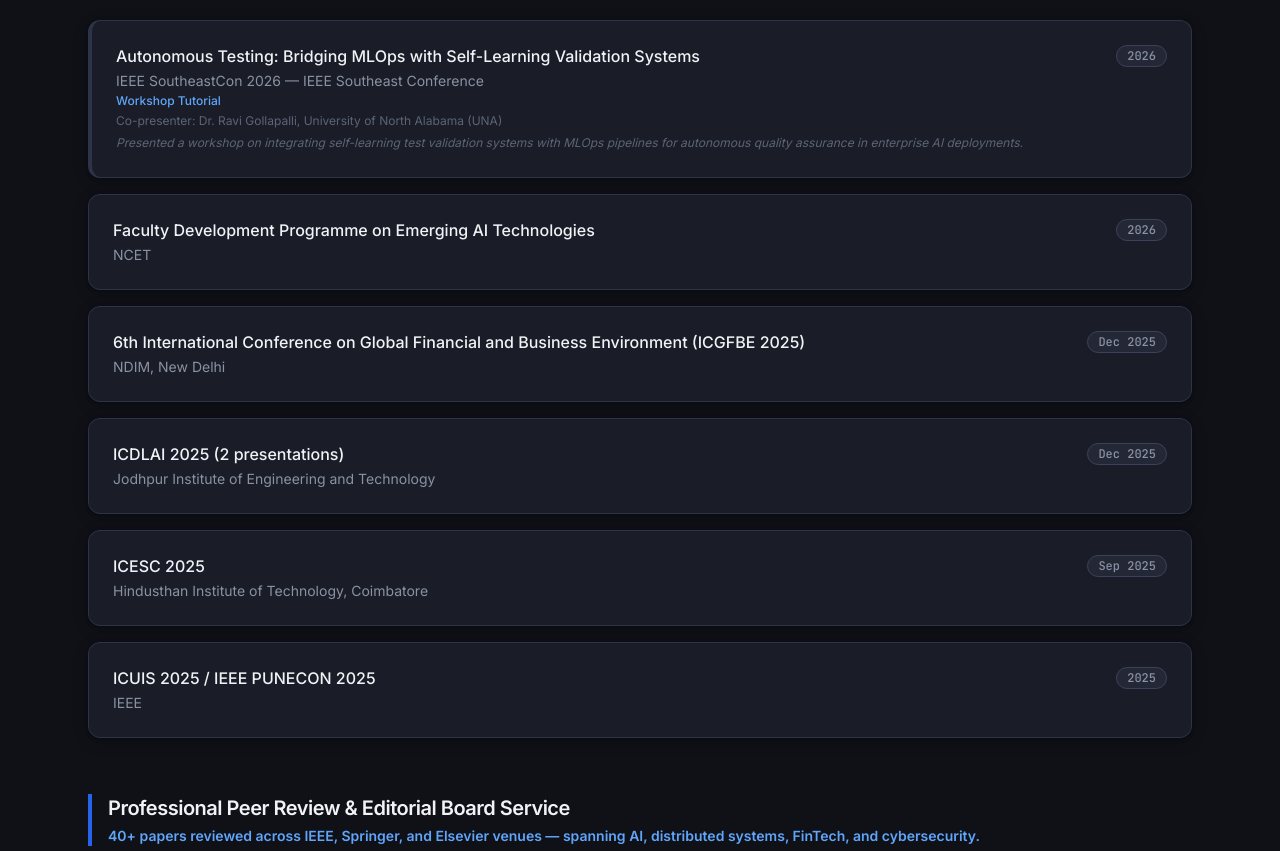
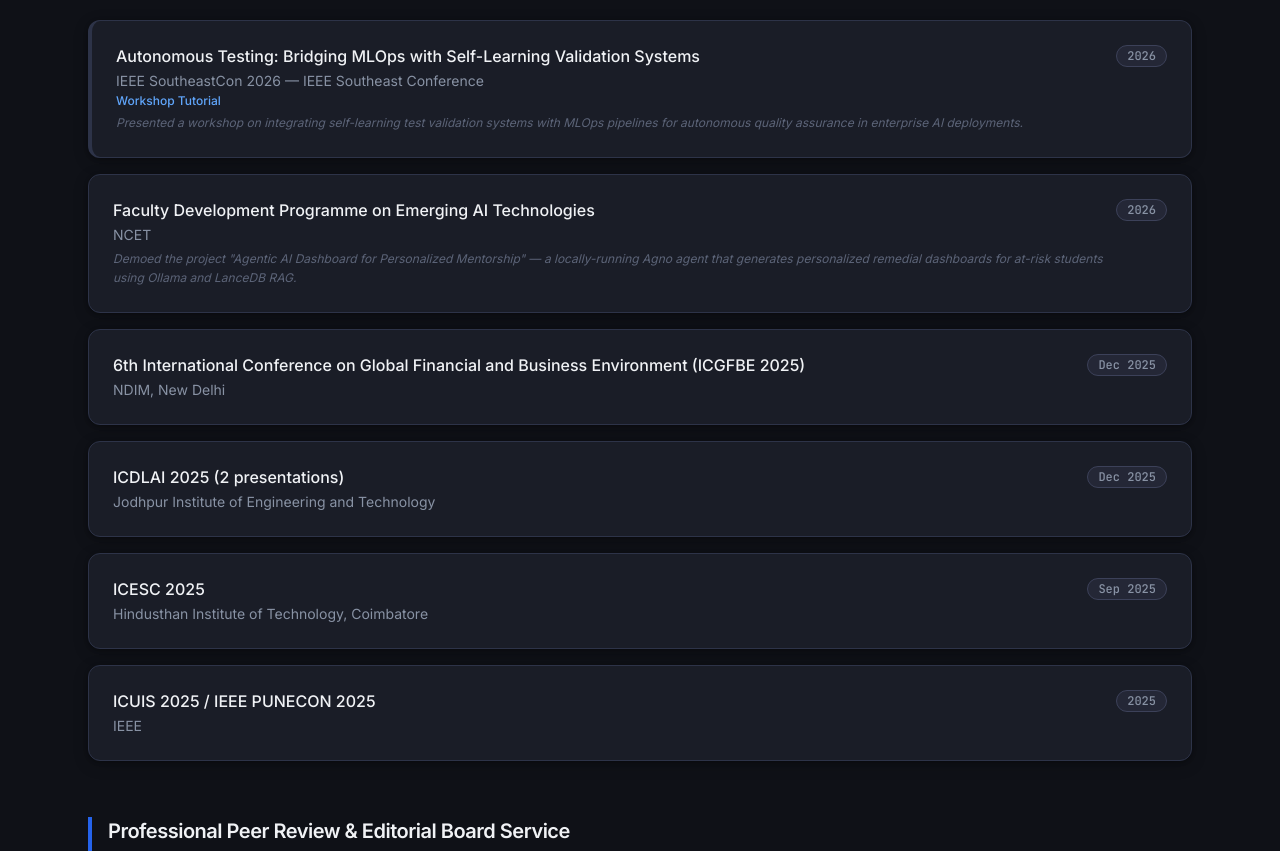
Before and after one commit to sankaranainar-p/my-site, a React (Vite) app: page /research in a window 1280 px wide. Shown: the part 1792-2643 px from the top of the page. Built offline with nearby package versions, Linux system fonts and the light colour scheme.

Commit message:
fix: speaking section — remove co-presenter, add FDP demo description
- Remove co-presenter line from IEEE SoutheastCon entry
- Add one-line demo description to Faculty Development Programme entry

```diff
--- a/src/pages/Research.jsx
+++ b/src/pages/Research.jsx
@@ -106,7 +106,6 @@ const talks = [
     venue: 'IEEE SoutheastCon 2026 — IEEE Southeast Conference',
     year: '2026',
     type: 'Workshop Tutorial',
-    coPresenter: 'Dr. Ravi Gollapalli, University of North Alabama (UNA)',
     abstract: 'Presented a workshop on integrating self-learning test validation systems with MLOps pipelines for autonomous quality assurance in enterprise AI deployments.',
     featured: true,
   },
@@ -115,6 +114,7 @@ const talks = [
     event: 'Faculty Development Programme',
     venue: 'NCET',
     year: '2026',
+    abstract: 'Demoed the project "Agentic AI Dashboard for Personalized Mentorship" — a locally-running Agno agent that generates personalized remedial dashboards for at-risk students using Ollama and LanceDB RAG.',
   },
   {
     title: '6th International Conference on Global Financial and Business Environment (ICGFBE 2025)',
```
